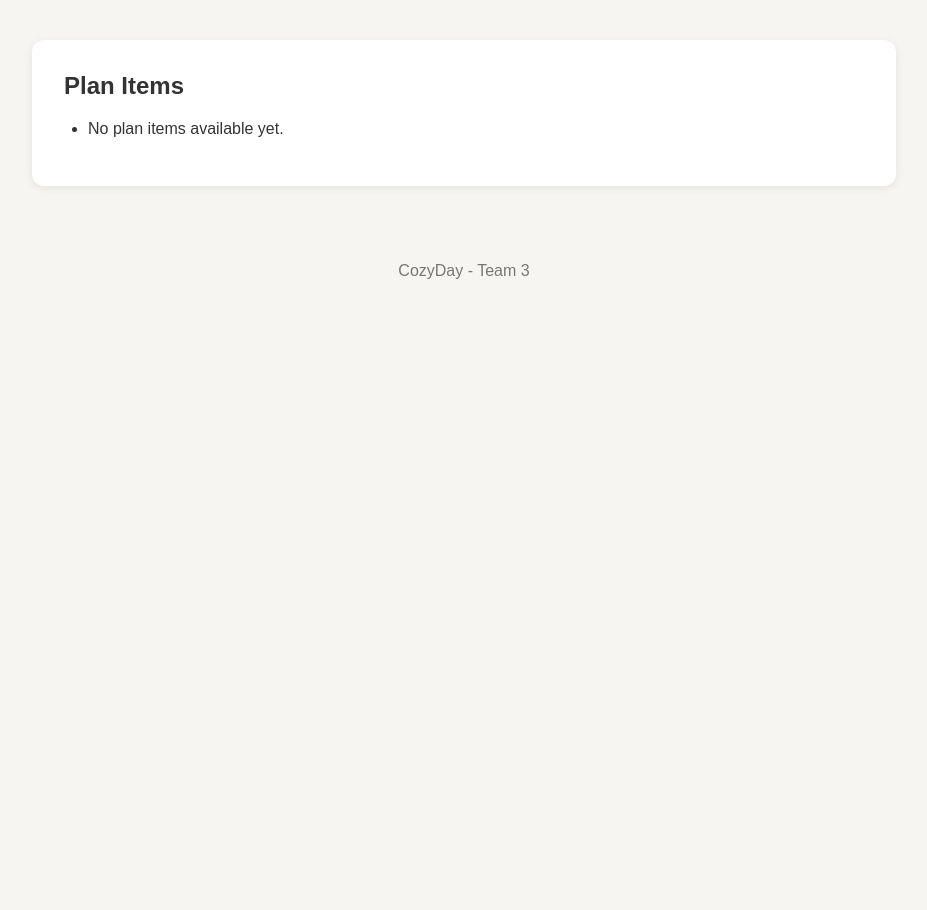
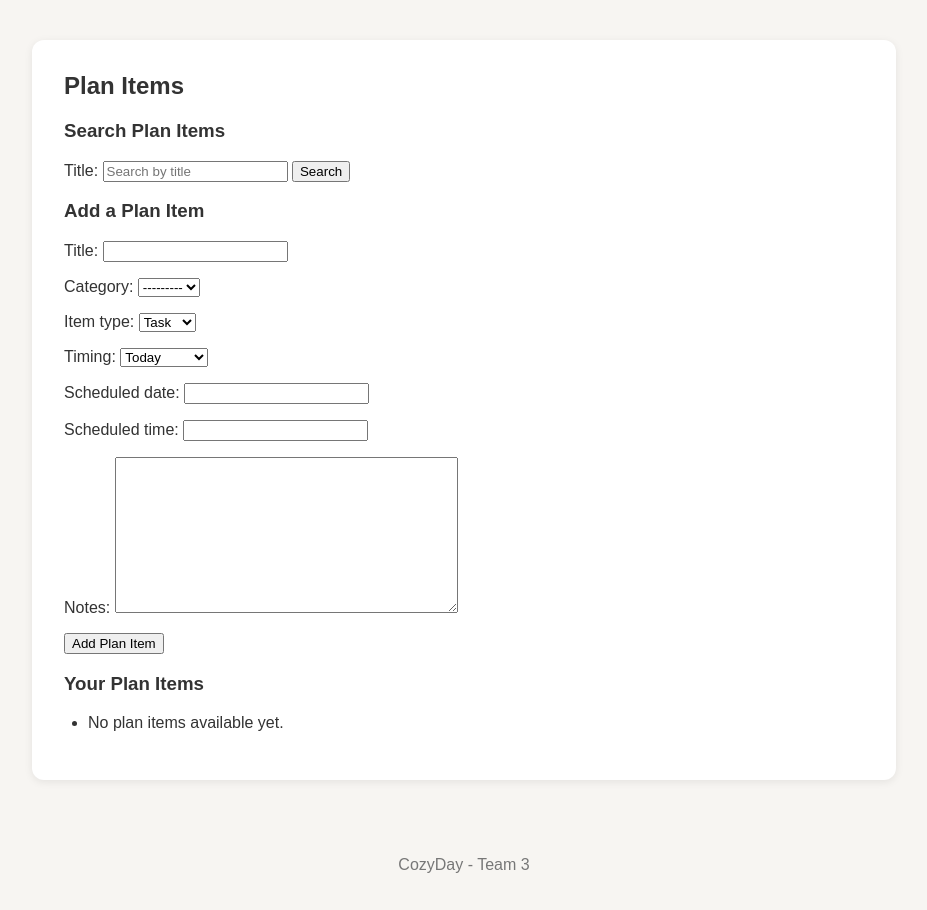
Before and after one commit to AshleyZhou-31/3_CozyDay, a Django app: page /planitems/ in a window 1280 px wide. Shown: the part 118-1028 px from the top of the page, without its empty margins (176-1103 px from the left). Before the commit the page ends 397 px from the top, so only its background shows below. Run offline with Django 5.2, Linux system fonts and the light colour scheme; data that the repository does not hold is empty.

Commit message:
Add Section 5 GET and POST form handling

```diff
--- /dev/null
+++ b/planner/forms.py
@@ -0,0 +1,17 @@
+from django import forms
+
+from .models import PlanItem
+
+
+class PlanItemForm(forms.ModelForm):
+    class Meta:
+        model = PlanItem
+        fields = [
+            "title",
+            "category",
+            "item_type",
+            "timing",
+            "scheduled_date",
+            "scheduled_time",
+            "notes",
+        ]
--- a/planner/templates/planner/planitem_list.html
+++ b/planner/templates/planner/planitem_list.html
@@ -8,9 +8,35 @@ Plan Items - CozyDay
 
 <h2>Plan Items</h2>
 
+<h3>Search Plan Items</h3>
+
+<form method="get">
+    <label for="search-title">Title:</label>
+    <input
+        type="search"
+        id="search-title"
+        name="title"
+        value="{{ search_title }}"
+        placeholder="Search by title"
+    >
+    <button type="submit">Search</button>
+</form>
+
+<h3>Add a Plan Item</h3>
+
+<form method="post">
+    {% csrf_token %}
+    {{ form.as_p }}
+    <button type="submit">Add Plan Item</button>
+</form>
+
+<h3>Your Plan Items</h3>
+
 <ul>
     {% for item in items %}
-        <li><a href="{{ item.get_absolute_url }}">{{ item.title }}</a></li>
+        <li>
+            <a href="{{ item.get_absolute_url }}">{{ item.title }}</a>
+        </li>
     {% empty %}
         <li>No plan items available yet.</li>
     {% endfor %}
--- a/planner/views.py
+++ b/planner/views.py
@@ -1,11 +1,12 @@
 from django.http import HttpResponse
-from django.shortcuts import render
+from django.shortcuts import redirect, render
 from django.template import loader
 from django.views import View
 from django.views.generic import DetailView, ListView
 
 from django.db.models import Count
 from .models import Category, PlanItem
+from .forms import PlanItemForm
 
 
 def home(request):
@@ -41,6 +42,37 @@ class PlanItemListView(ListView):
     model = PlanItem
     template_name = "planner/planitem_list.html"
     context_object_name = "items"
+
+    def get_queryset(self):
+        queryset = PlanItem.objects.all()
+        title = self.request.GET.get("title", "").strip()
+
+        if title:
+            queryset = queryset.filter(title__icontains=title)
+
+        return queryset
+
+    def get_context_data(self, **kwargs):
+        context = super().get_context_data(**kwargs)
+        context["form"] = PlanItemForm()
+        context["search_title"] = self.request.GET.get("title", "")
+        return context
+
+    def post(self, request, *args, **kwargs):
+        form = PlanItemForm(request.POST)
+
+        if form.is_valid():
+            plan_item = form.save(commit=False)
+            plan_item.user = request.user
+            plan_item.save()
+            return redirect("planner:planitem-list")
+
+        self.object_list = self.get_queryset()
+        context = self.get_context_data()
+        context["form"] = form
+        return self.render_to_response(context)
+
+
 
 
 class PlanItemDetailView(DetailView):
```
